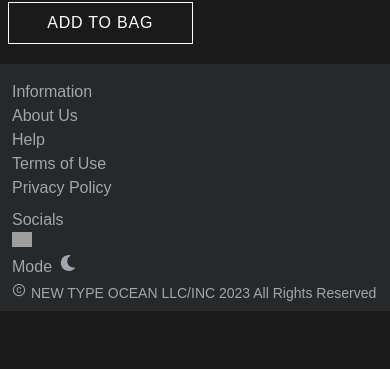
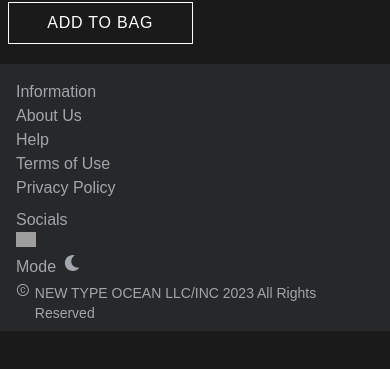
Before and after one commit to Requiem-of-Zero/gjallarhorn, a Next.js app: page / in a window 390 px wide. Shown: the part 4302-4671 px from the top of the page. Built offline with nearby package versions, Linux system fonts and the light colour scheme; grey boxes are pictures that could not be loaded; a web font is replaced by a local one.

Commit message:
Desktop and mobile homepage complete

```diff
--- a/src/components/Footer/Footer.js
+++ b/src/components/Footer/Footer.js
@@ -4,13 +4,16 @@ import Image from "next/image";
 
 const Footer = () => {
   return (
-    <footer className="bg-grey">
-      <ul className="text-light-grey pl-3 pt-4 max-w-contentContainer m0a">
+    <footer className="bg-grey max-w-contentContainer">
+      <ul className="text-light-grey px-4 pt-4 lgl:justify-center lgl:flex lgl:gap-[300px]">
+        <div>
           <li>Information</li>
           <li>About Us</li>
           <li>Help</li>
           <li>Terms of Use</li>
           <li>Privacy Policy</li>
+        </div>
+
         <div className="py-2">
           Socials
           <ul id="footer-socials" className="flex gap-[10px]">
@@ -28,14 +31,15 @@ const Footer = () => {
             </li>
           </ul>
         </div>
+
         <div id="light-dark-mode" className="flex gap-[8px]">
           Mode <FaMoon />
         </div>
-        <li className="text-sm flex gap-[5px] py-1 pb-2">
+      </ul>
+      <p className="px-4 text-light-grey text-sm flex gap-[5px] py-1 pb-2 lgl:justify-center">
         <AiOutlineCopyrightCircle /> NEW TYPE OCEAN LLC/INC 2023 All Rights
         Reserved
-        </li>
-      </ul>
+      </p>
     </footer>
   );
 };
```
Lines whose indentation alone changed are shown as unchanged.
